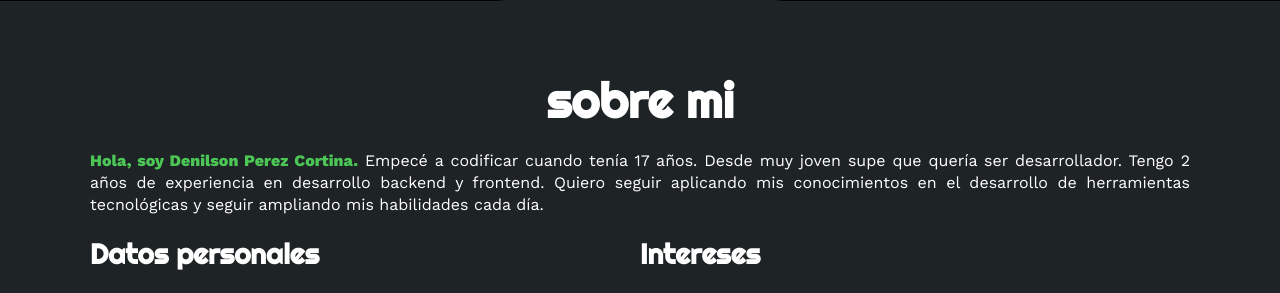
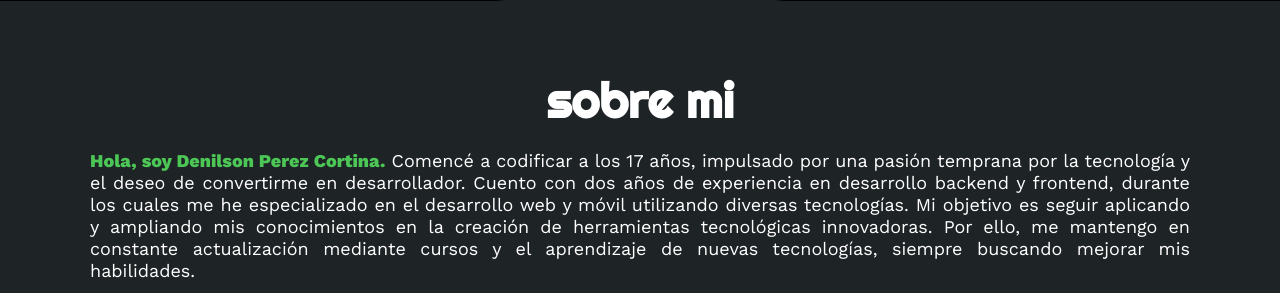
Before and after one commit to Denilson1817/DenilsonWeb, a plain HTML site: page index.html in a window 1280 px wide. Shown: the part 653-946 px from the top of the page. Drawn offline with nearby package versions, Linux system fonts and the light colour scheme.

Commit message:
about-me update

```diff
--- a/index.html
+++ b/index.html
@@ -53,7 +53,7 @@
      <section id="about-me" class="about-me">
         <div class="content-about-me">
             <h2>sobre mi</h2>
-            <p><span>Hola, soy Denilson Perez Cortina.</span> Empecé a codificar cuando tenía 17 años. Desde muy joven supe que quería ser desarrollador. Tengo 2 años de experiencia en desarrollo backend y frontend. Quiero seguir aplicando mis conocimientos en el desarrollo de herramientas tecnológicas y seguir ampliando mis habilidades cada día.</p>
+            <p><span>Hola, soy Denilson Perez Cortina.</span> Comencé a codificar a los 17 años, impulsado por una pasión temprana por la tecnología y el deseo de convertirme en desarrollador. Cuento con dos años de experiencia en desarrollo backend y frontend, durante los cuales me he especializado en el desarrollo web y móvil utilizando diversas tecnologías. Mi objetivo es seguir aplicando y ampliando mis conocimientos en la creación de herramientas tecnológicas innovadoras. Por ello, me mantengo en constante actualización mediante cursos y el aprendizaje de nuevas tecnologías, siempre buscando mejorar mis habilidades.</p>
             <div class="row">
                 <!-- personal data -->
                  <div class="col">
--- a/style.css
+++ b/style.css
@@ -131,7 +131,7 @@ html{
     padding: 20px 0;
 }
 .content-about-me p{
-    font: 18px;
+    font-size: 18px;
     line-height: 22px;
     margin-bottom: 20px;
     text-align: justify;
```
